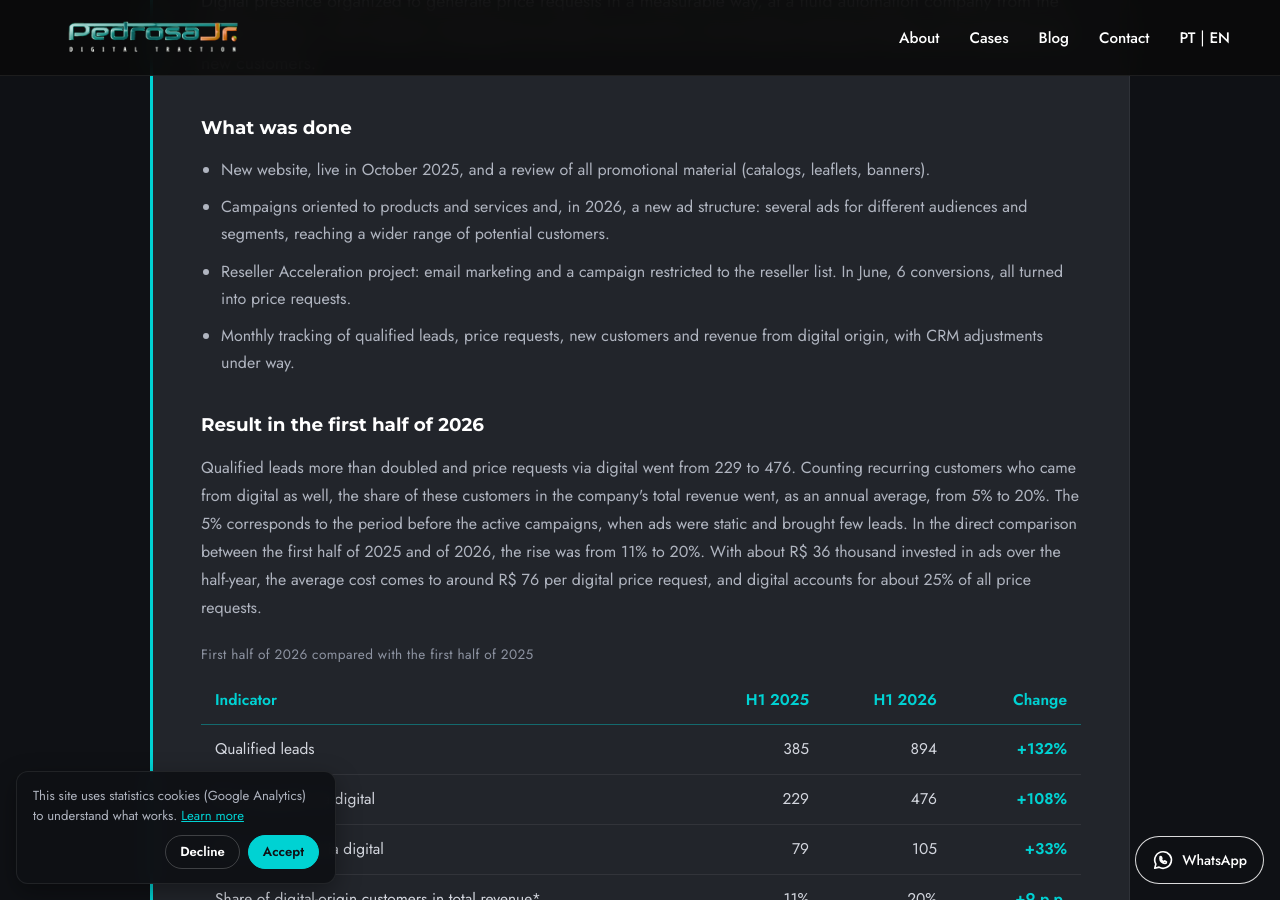
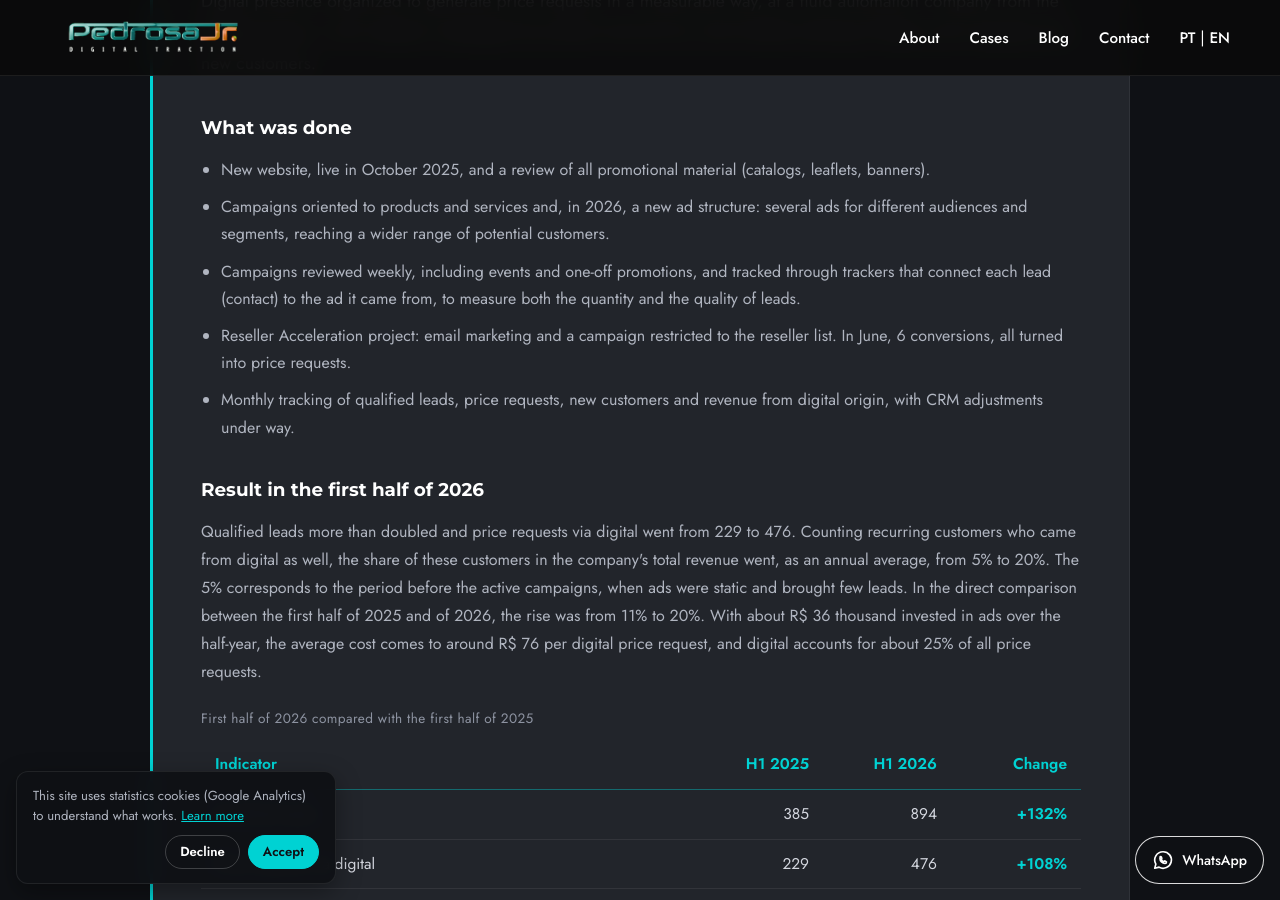
Before and after one commit to pedrosajrdigital/pedrosajr, a Jekyll site: the page built from en/projetos-tracionados.html, in a window 1280 px wide and 900 px high, scrolled down 724 px. Built offline with Jekyll 4.4.1, drawn with Linux system fonts in a browser that asks for light colours.

Commit message:
Caso Bongas: revisão semanal das campanhas e trackers de leads
Co-Authored-By: Claude Sonnet 5.5 <noreply@anthropic.com>
Claude-Session: https://claude.ai/code/session_018rfw9XhyjhfWAVk44Yvz6F

```diff
--- a/en/projetos-tracionados.html
+++ b/en/projetos-tracionados.html
@@ -29,6 +29,7 @@ lang: en
             <ul class="case-list">
                 <li>New website, live in October 2025, and a review of all promotional material (catalogs, leaflets, banners).</li>
                 <li>Campaigns oriented to products and services and, in 2026, a new ad structure: several ads for different audiences and segments, reaching a wider range of potential customers.</li>
+                <li>Campaigns reviewed weekly, including events and one-off promotions, and tracked through trackers that connect each lead (contact) to the ad it came from, to measure both the quantity and the quality of leads.</li>
                 <li>Reseller Acceleration project: email marketing and a campaign restricted to the reseller list. In June, 6 conversions, all turned into price requests.</li>
                 <li>Monthly tracking of qualified leads, price requests, new customers and revenue from digital origin, with CRM adjustments under way.</li>
             </ul>
--- a/projetos-tracionados.html
+++ b/projetos-tracionados.html
@@ -29,6 +29,7 @@ lang: pt-BR
             <ul class="case-list">
                 <li>Site novo, no ar em outubro de 2025, e revisão de todo o material promocional (catálogos, folhetos, banners).</li>
                 <li>Campanhas orientadas a produto e serviço e, em 2026, uma nova estrutura de anúncios: vários anúncios para públicos e segmentos diferentes, para alcançar uma gama maior de clientes potenciais.</li>
+                <li>Campanhas revisadas semanalmente, incluindo eventos e promoções pontuais, e acompanhadas por trackers que conectam cada lead (contato) ao anúncio de origem, para medir a quantidade e a qualidade dos leads.</li>
                 <li>Projeto Acelera Revendas: e-mail marketing e campanha restrita à lista de revendas. Em junho, 6 conversões, todas transformadas em orçamentos.</li>
                 <li>Acompanhamento mensal de leads qualificados, orçamentos, novos clientes e faturamento de origem digital, com ajustes iniciados no CRM.</li>
             </ul>
```
